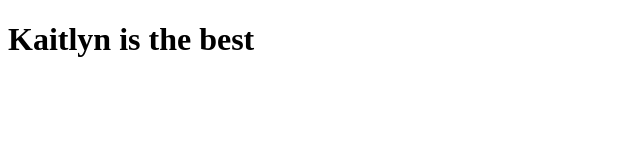
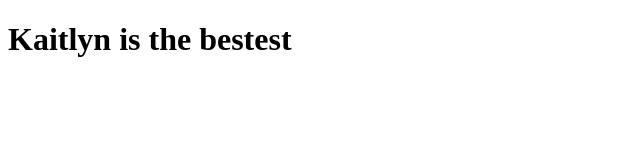
Before and after one commit to Kaitlyn-kodes/codingclass, a plain HTML site: page index.html in a window 1280 px wide. Shown: the full height of the page, 0-640 px from the left. Drawn offline with Linux system fonts and the light colour scheme.

Commit message:
Update index.html

```diff
--- a/index.html
+++ b/index.html
@@ -6,6 +6,6 @@
     <title>My First Website</title>
 </head>
 <body>
-    <h1>Kaitlyn is the best </h1>
+    <h1>Kaitlyn is the bestest</h1>
 </body>
 </html>
```
